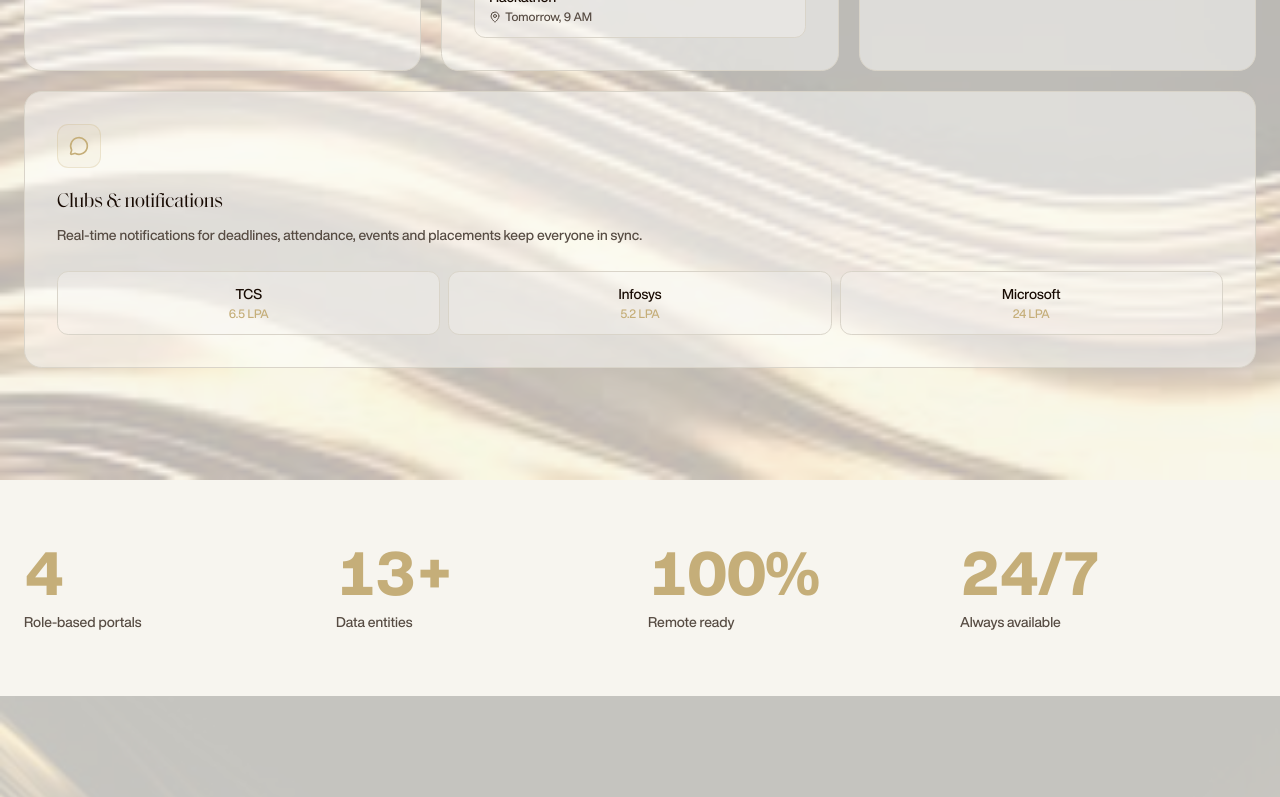
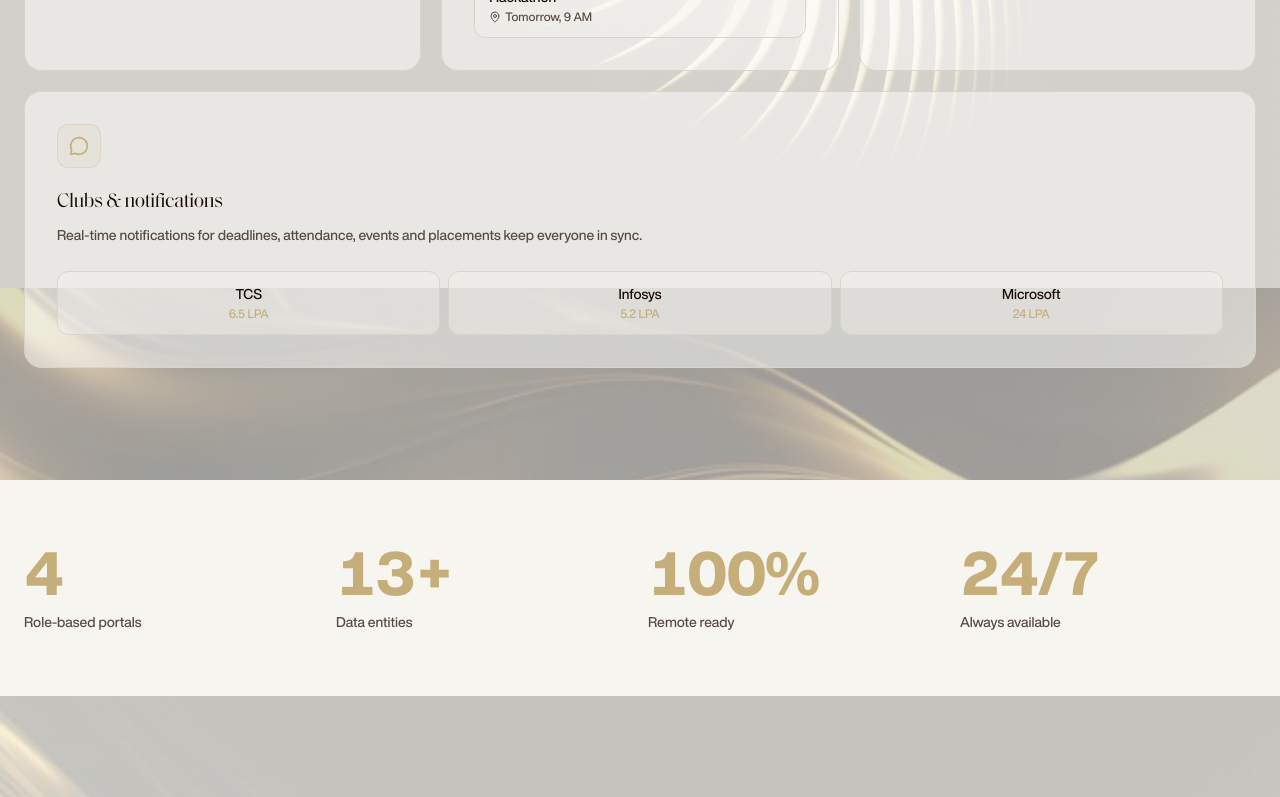
Before and after one commit to AnonymousCoderArtist/IIT-Bombay-Hackathon, a Next.js app: page / in a window 1280 px wide. Shown: the part 2000-2797 px from the top of the page. Built offline with nearby package versions, Linux system fonts and the light colour scheme.

Commit message:
hero se spiral hataya, workspaces me spiral center + waves image bottom pe rakha

```diff
--- a/src/components/landing/features.tsx
+++ b/src/components/landing/features.tsx
@@ -220,14 +220,26 @@ export function Features() {
     <section id="features" className="relative overflow-hidden py-24 lg:py-28">
       <div
         aria-hidden
-        className="pointer-events-none absolute inset-0 bottom-0 -z-10"
+        className="pointer-events-none absolute inset-0 -z-10 flex items-center justify-center"
       >
         <Image
-          src="/golden-spiral-sm.jpeg"
+          src="/golden-spiral.png"
           alt=""
-          width={365}
-          height={261}
-          className="h-full w-full object-cover object-bottom opacity-25 dark:opacity-30"
+          width={3000}
+          height={4800}
+          className="h-full w-full object-cover opacity-15 mix-blend-screen dark:opacity-20"
+        />
+      </div>
+      <div
+        aria-hidden
+        className="pointer-events-none absolute inset-x-0 bottom-[-6rem] -z-10"
+      >
+        <Image
+          src="/black-background-and-golden-waves-and-bubbles-photo.jpg"
+          alt=""
+          width={625}
+          height={350}
+          className="h-72 w-full object-cover object-center opacity-25 dark:opacity-30"
         />
       </div>
       <div className="mx-auto max-w-7xl px-4 sm:px-6">
--- a/src/components/landing/hero.tsx
+++ b/src/components/landing/hero.tsx
@@ -30,13 +30,6 @@ export function Hero() {
           priority
           loading="eager"
           className="h-full w-full object-cover object-[center_65%]"
-        />
-        <Image
-          src="/golden-spiral.png"
-          alt=""
-          width={3000}
-          height={4800}
-          className="absolute right-[-5%] top-[-15%] h-[80%] w-auto object-contain opacity-60 mix-blend-screen dark:opacity-50"
         />
         <div className="absolute inset-0 bg-background/20" />
       </div>
```
